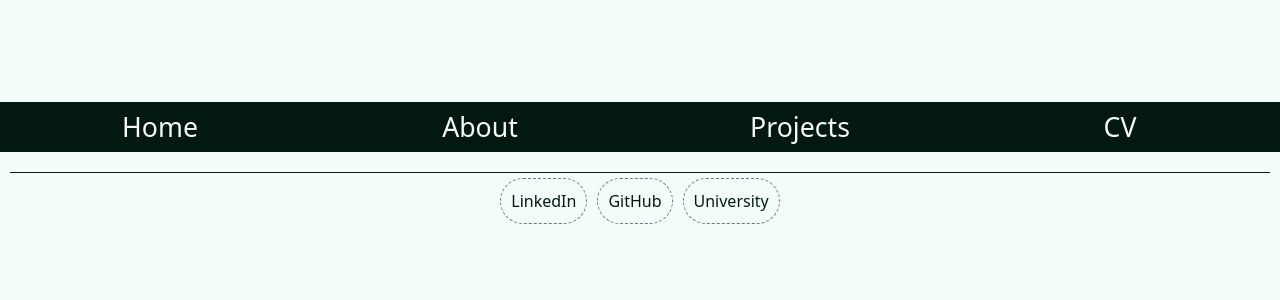
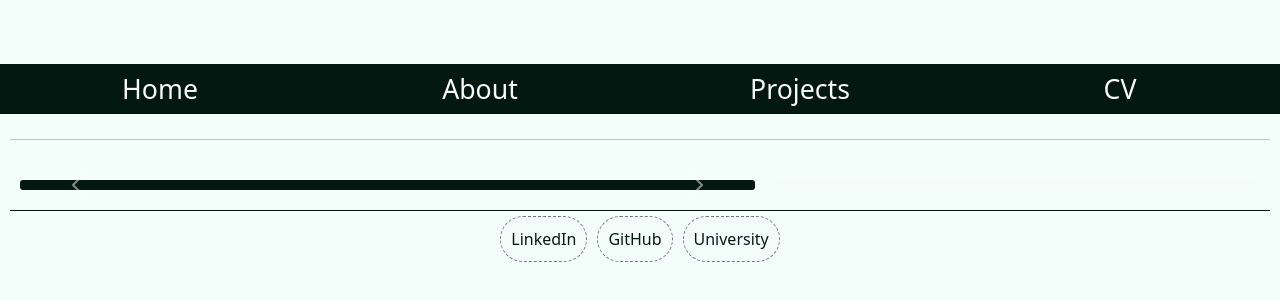
Before and after one commit to MiniMinnoww/PersonalWebsite, a React (Vite) app: page /projects/1 in a window 1280 px wide. Shown: the part 230-530 px from the top of the page. Built offline with nearby package versions, Linux system fonts and the light colour scheme; a web font is replaced by a local one.

Commit message:
Made main project pages

```diff
--- a/src/components/ProjectGridViewElement.tsx
+++ b/src/components/ProjectGridViewElement.tsx
@@ -10,7 +10,7 @@ function ProjectGridViewElement({project}: ProjectGridViewElementProps) {
     const nav = useNavigate()
 
     return (
-        <div className="grid-view-element" onClick={() => nav(`/projects/${project.name}`)}>
+        <div className="grid-view-element" onClick={() => nav(`/projects/${project.id}`)}>
             <h4 className="text-center">{project.name}</h4>
             <p className="text-center tagline">{project.tagline}</p>
 
--- a/src/pages/App.tsx
+++ b/src/pages/App.tsx
@@ -7,6 +7,7 @@ import {useEffect, useState} from "react";
 import CVPage from "./CVPage.tsx";
 import ProjectsPage from "./ProjectsPage.tsx";
 import Footer from "../components/footer/Footer.tsx";
+import SpecificProject from "./SpecificProject.tsx";
 
 function App() {
   const [bg, setBg] = useState<string | null>(null);
@@ -32,7 +33,8 @@ function App() {
         <Routes>
           <Route path="/" element={<HomePage/>}/>
           <Route path="/cv" element={<CVPage/>}/>
-            <Route path="/projects" element={<ProjectsPage/>}/>
+          <Route path="/projects/:name" element={<SpecificProject/>}/>
+          <Route path="/projects" element={<ProjectsPage/>}/>
         </Routes>
       </main>
       <Footer/>
--- /dev/null
+++ b/src/pages/SpecificProject.tsx
@@ -0,0 +1,38 @@
+import { useParams } from "react-router-dom";
+import {getProjectDataById} from "../projects/Projects.ts";
+import "../styles/single-project.scss"
+import FadedBackground from "../components/FadedBackground.tsx";
+import {Carousel, FigureImage} from "react-bootstrap";
+function SpecificProject() {
+  const { name } = useParams();
+  const project = getProjectDataById(name ?? "")
+
+  return (
+    <>
+      <FadedBackground src={project?.backgroundImage ?? ""}/>
+      <h1 className="project-title">{project?.name}</h1>
+      <p className="project-tagline">{project?.tagline}</p>
+
+      <hr/>
+
+      <div id="project-description-and-images-div">
+        <Carousel className="project-carousel">
+          {
+            project?.images?.map((image) =>
+              <Carousel.Item>
+                <FigureImage src={image}/>
+              </Carousel.Item>)
+          }
+
+        </Carousel>
+
+        <p>
+          {project?.description}
+        </p>
+      </div>
+
+    </>
+  )
+}
+
+export default SpecificProject
--- a/src/projects/ProjectData.ts
+++ b/src/projects/ProjectData.ts
@@ -1,4 +1,5 @@
 export interface ProjectData {
+  id: string,
   name: string,
   tagline: string,
   description: string,
--- a/src/projects/Projects.ts
+++ b/src/projects/Projects.ts
@@ -31,8 +31,14 @@ export function projectData(){
   }
 }
 
+export function getProjectDataById(id: string): ProjectData | undefined {
+  const allProjects = Object.values(projectData());
+  return allProjects.find(project => project.id.toLowerCase() === id.toLowerCase());
+}
+
 function perspectiveProtectorsData(): ProjectData {
   return ({
+    id: "perspectiveprotectors",
     name: "Perspective Protectors [WIP]",
     tagline: "A (very and current WIP) top-down tower defence game where you can become the towers and fight with them in an FPS-style mode",
     description: "A tower-defence game where you are battling against an army of unique robots. The main premise of the game is that you can switch between the top-down mode and the first-person mode." +
@@ -44,6 +50,7 @@ function perspectiveProtectorsData(): ProjectData {
 
 function beardbariansData(): ProjectData {
   return ({
+    id: "beardbarians",
     name: "Beardbarians",
     tagline: "(a commercially released platform-fighting game)",
     description: "Prepare your hair to attack, smack and knock back anyone who dares oppose you in Beardbarians! Pick from a colourful cast of characters and stages to duke it out with friends, locally or online, or work together to protect your gem from goblins by upgrading your abilities in the tower defence mode!",
@@ -54,6 +61,7 @@ function beardbariansData(): ProjectData {
 
 function imageSiteData(): ProjectData {
   return ({
+    id: "imagesite",
     name: "Image Site",
     tagline: "(a website for sharing photos with my friends [WIP])",
     description: "A website with a Flask backend and a HTML & JS frontend which allowed me and my friends to upload and view images of us having fun!",
@@ -64,6 +72,7 @@ function imageSiteData(): ProjectData {
 
 function songAppData(): ProjectData {
   return ({
+    id: "songapp",
     name: "Song App",
     tagline: "(a physical app for my live music performances [WIP])",
     description: "Designed to run on a RaspberryPi, this app lets me add setlists, view chords for songs, and adjust settings. I made a prototype out of cardboard and I'm waiting on a better screen to use before I go any further",
@@ -74,6 +83,7 @@ function songAppData(): ProjectData {
 
 function etaData(): ProjectData {
   return ({
+    id: "eta",
     name: "ETA",
     tagline: "(I won a game jam!)",
     description: "Me and a couple friends participated in a 24 hour game jam at my Uni, and our game 'ETA' won!",
--- /dev/null
+++ b/src/styles/single-project.scss
@@ -0,0 +1,52 @@
+@import "custom";
+
+.project-title {
+  width: 100%;
+  text-align: center;
+
+  background: $secondary;
+}
+
+.project-tagline {
+  font-style: italic;
+  width: 100%;
+  text-align: center;
+  margin-bottom: 25px;
+}
+
+.project-carousel {
+  width: 60%;
+  border-radius: 3px;
+  margin: auto;
+  border: 5px solid $dark;
+
+  @media (max-width: 1000px) {
+    width: 90%;
+  }
+}
+
+
+#project-description-and-images-div {
+  display: flex;
+  width: 100%;
+  padding: 10px;
+  margin-top: 30px;
+
+  > p {
+    background-color: $body-bg-transparent;
+    width: 40%;
+    margin: 0 0 0 15px;
+    padding: 5px;
+    text-align: center;
+    border-radius: 10px;
+  }
+
+  @media (max-width: 1000px) {
+    flex-direction: column;
+
+    > p {
+      width: 100%;
+      padding: 0 0 15px 0; // adjust spacing for stacked layout
+    }
+  }
+}
```
